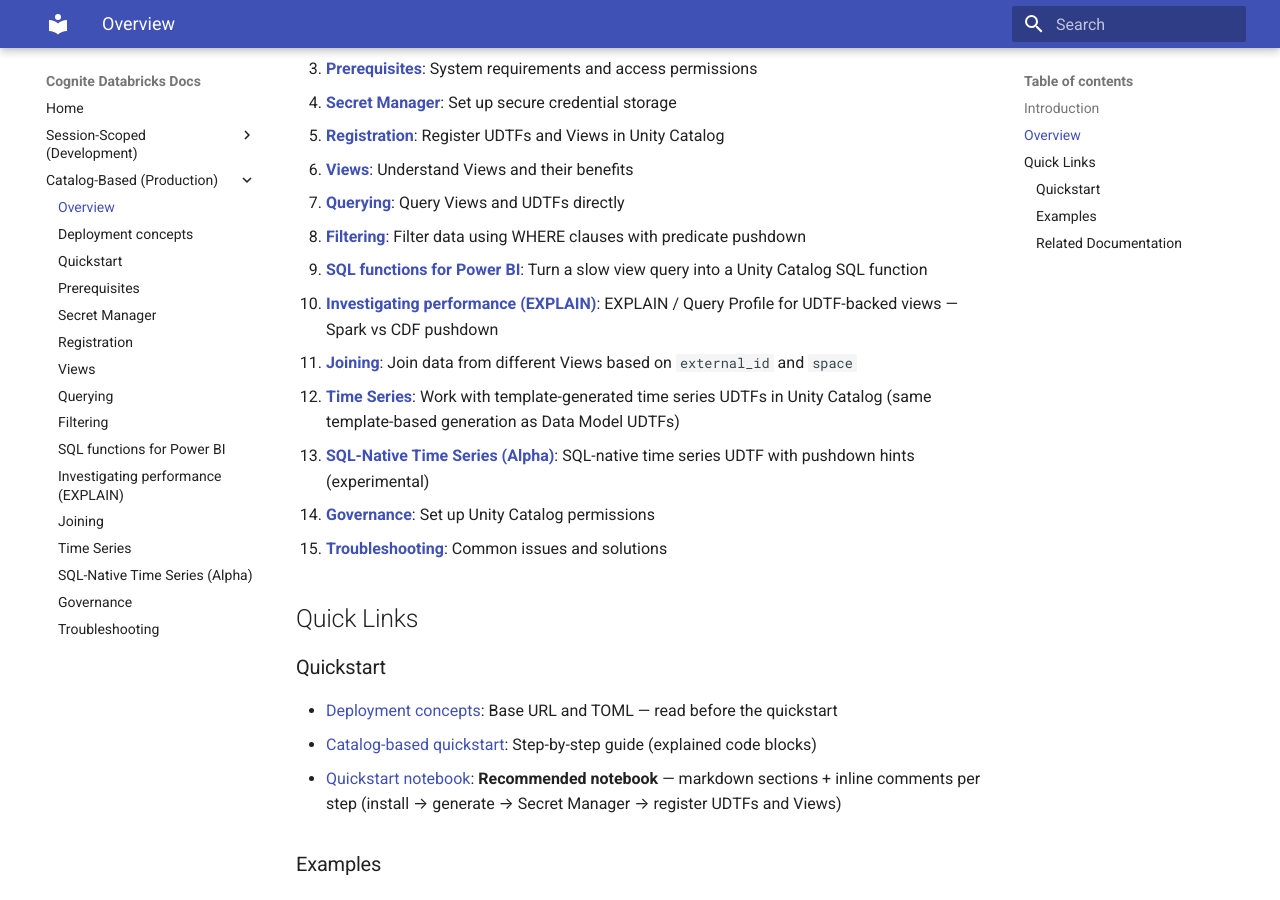
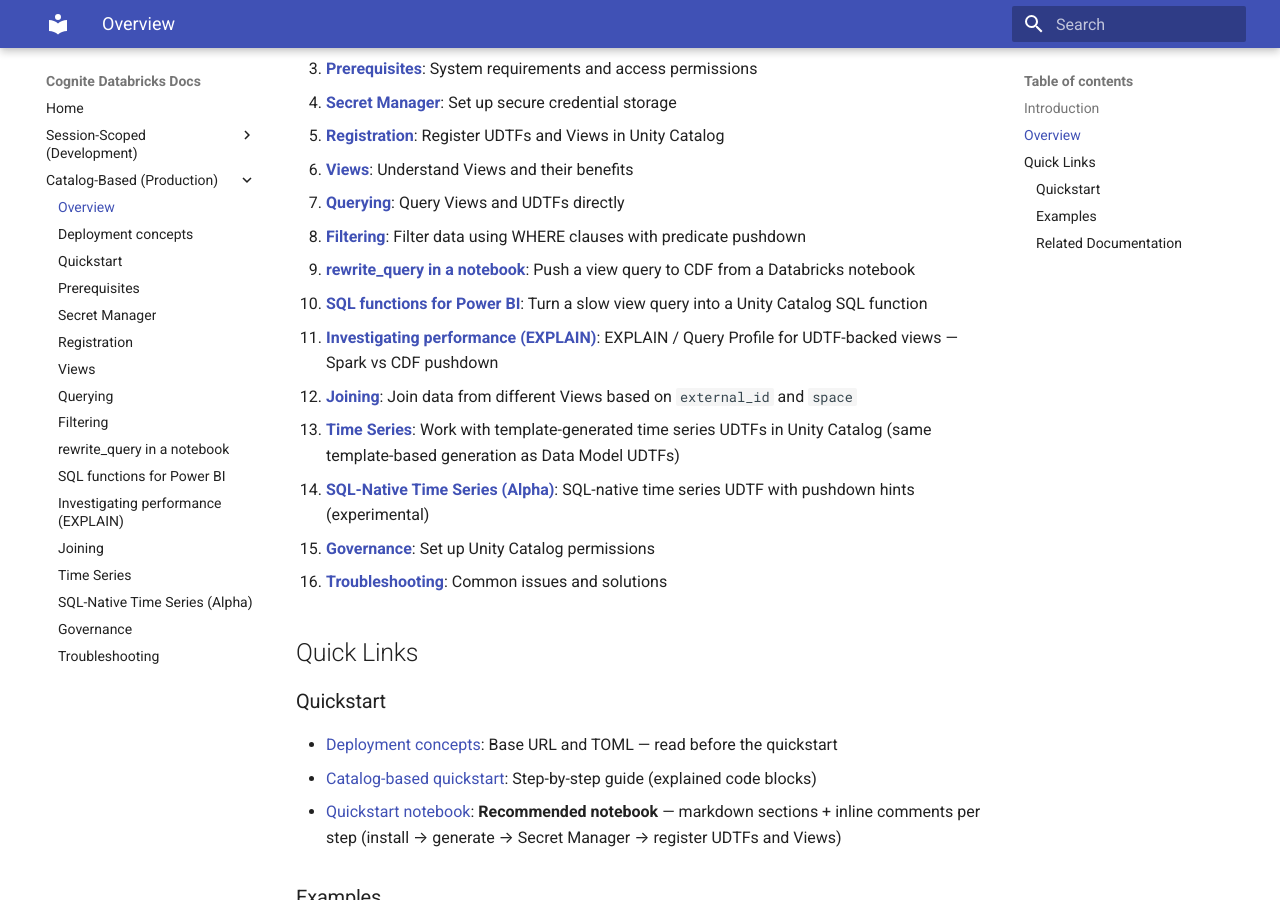
Before and after one commit to cognitedata/cognite-databricks, an MkDocs documentation site: the page built from docs/catalog_based/index.md, in a window 1280 px wide and 900 px high, scrolled down 720 px. Built offline with MkDocs 1.6.1 and Material for MkDocs 9.7.7, drawn with Linux system fonts in a browser that asks for light colours.

Commit message:
docs: show rewrite_query for notebook pushdown
A notebook can rewrite a view query and run the UDTF call, so the guide lists each supported filter, aggregate, and GROUP BY.

Co-authored-by: Cursor <cursoragent@cursor.com>

```diff
--- a/docs/catalog_based/index.md
+++ b/docs/catalog_based/index.md
@@ -24,13 +24,14 @@ This documentation covers the complete workflow for using catalog-based UDTFs an
 6. **[Views](./views.md)**: Understand Views and their benefits
 7. **[Querying](./querying.md)**: Query Views and UDTFs directly
 8. **[Filtering](./filtering.md)**: Filter data using WHERE clauses with predicate pushdown
-9. **[SQL functions for Power BI](./sql_functions.md)**: Turn a slow view query into a Unity Catalog SQL function
-10. **[Investigating performance (EXPLAIN)](./explain_filter_pushdown.md)**: EXPLAIN / Query Profile for UDTF-backed views — Spark vs CDF pushdown
-11. **[Joining](./joining.md)**: Join data from different Views based on `external_id` and `space`
-12. **[Time Series](./time_series.md)**: Work with template-generated time series UDTFs in Unity Catalog (same template-based generation as Data Model UDTFs)
-13. **[SQL-Native Time Series (Alpha)](./time_series_sql.md)**: SQL-native time series UDTF with pushdown hints (experimental)
-14. **[Governance](./governance.md)**: Set up Unity Catalog permissions
-15. **[Troubleshooting](./troubleshooting.md)**: Common issues and solutions
+9. **[rewrite_query in a notebook](./rewrite_query.md)**: Push a view query to CDF from a Databricks notebook
+10. **[SQL functions for Power BI](./sql_functions.md)**: Turn a slow view query into a Unity Catalog SQL function
+11. **[Investigating performance (EXPLAIN)](./explain_filter_pushdown.md)**: EXPLAIN / Query Profile for UDTF-backed views — Spark vs CDF pushdown
+12. **[Joining](./joining.md)**: Join data from different Views based on `external_id` and `space`
+13. **[Time Series](./time_series.md)**: Work with template-generated time series UDTFs in Unity Catalog (same template-based generation as Data Model UDTFs)
+14. **[SQL-Native Time Series (Alpha)](./time_series_sql.md)**: SQL-native time series UDTF with pushdown hints (experimental)
+15. **[Governance](./governance.md)**: Set up Unity Catalog permissions
+16. **[Troubleshooting](./troubleshooting.md)**: Common issues and solutions
 
 ## Quick Links
 
--- a/mkdocs.yml
+++ b/mkdocs.yml
@@ -28,6 +28,7 @@ nav:
     - Views: catalog_based/views.md
     - Querying: catalog_based/querying.md
     - Filtering: catalog_based/filtering.md
+    - rewrite_query in a notebook: catalog_based/rewrite_query.md
     - SQL functions for Power BI: catalog_based/sql_functions.md
     - Investigating performance (EXPLAIN): catalog_based/explain_filter_pushdown.md
     - Joining: catalog_based/joining.md
```
Also changed, not shown: docs/catalog_based/explain_filter_pushdown.md (+1 -1 lines), docs/catalog_based/filtering.md (+3 -0 lines), docs/catalog_based/rewrite_query.md (added, +184 -0 lines), docs/catalog_based/sql_functions.md (+2 -1 lines), docs/index.md (+1 -0 lines).
